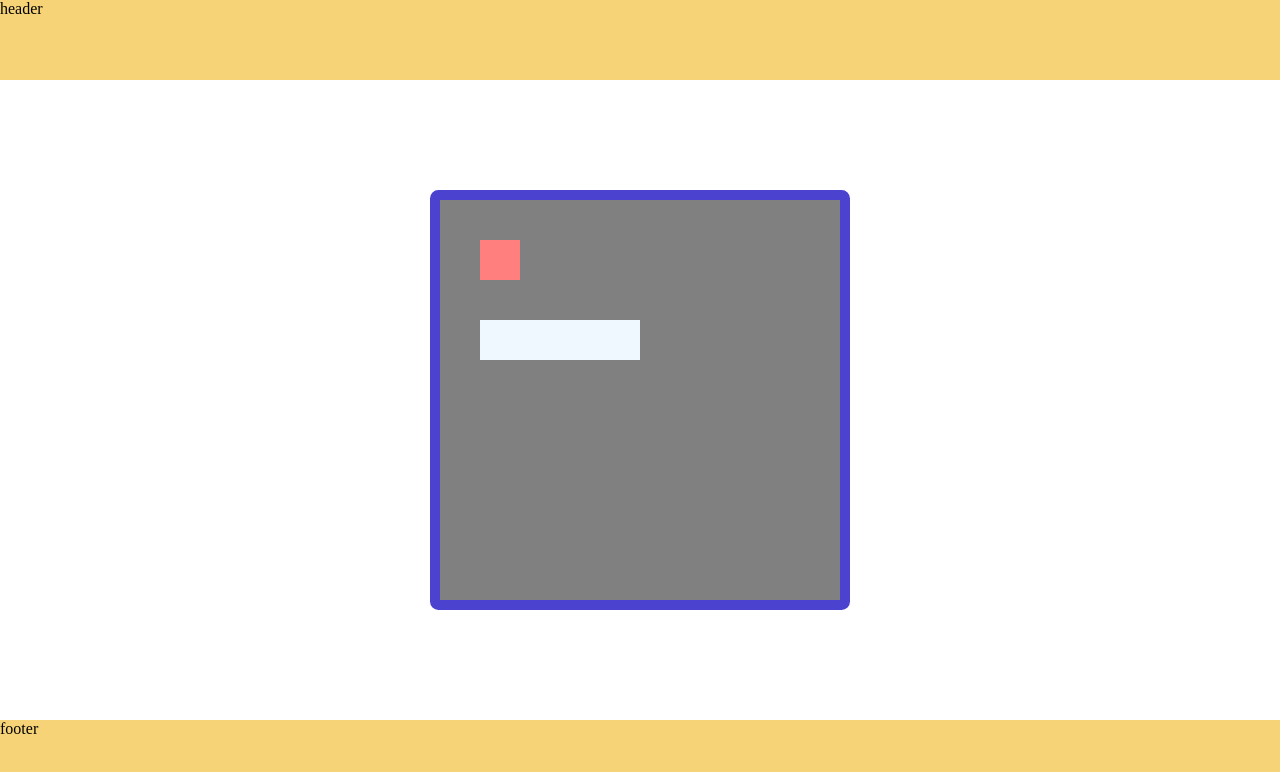
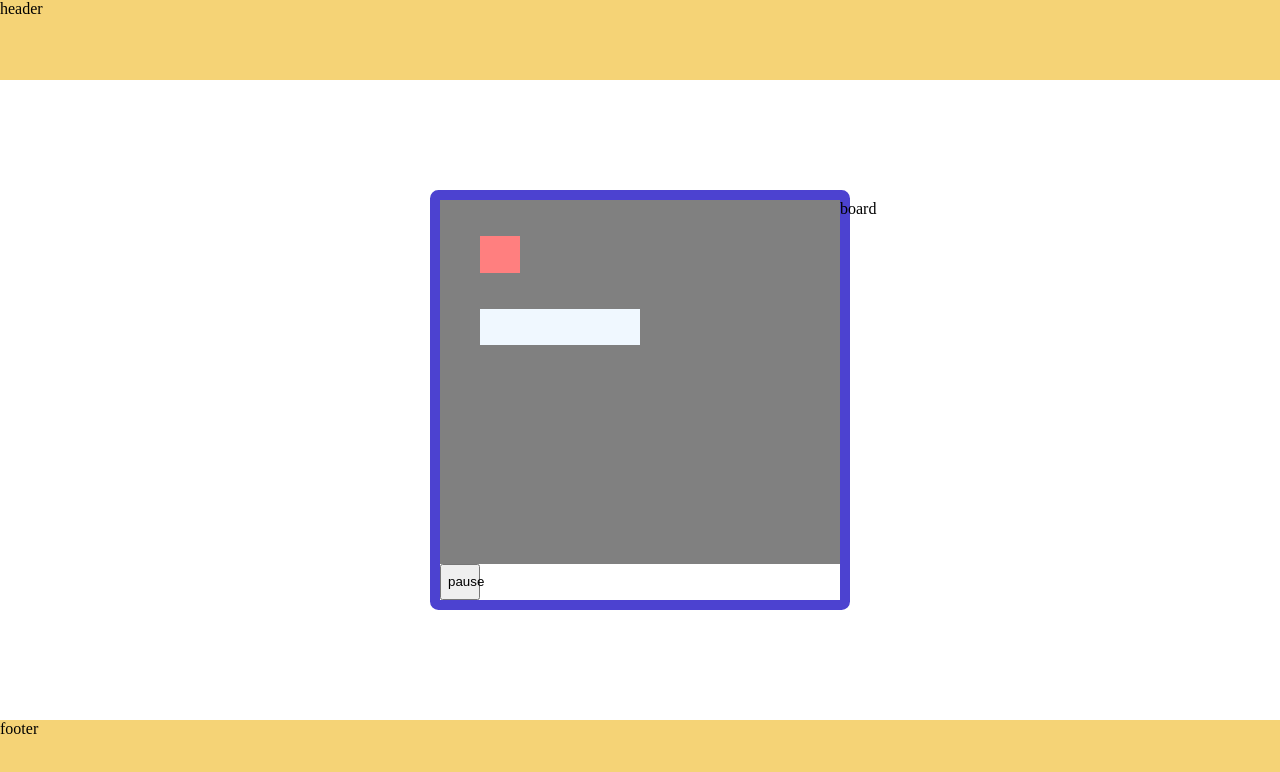
Before and after one commit to 2471186676/Snake, a React (Create React App) app: page / in a window 1280 px wide. Both pictures are taken after a click on the button "click ME". Shown: the top 772 px of the page. Built offline with nearby package versions, Linux system fonts and the light colour scheme.

Commit message:
add reset board button

```diff
--- a/src/App.js
+++ b/src/App.js
@@ -4,7 +4,7 @@ import { useBoard } from "./board";
 
 function App({ size }) {
 	const board = useBoard(size);
-
+	const uiClassName = ["manu", "board", "pause", "result", "leader"];
 
 	let inlineStyle = {
 		gridTemplateColumns: "repeat(" + size + ", minmax(1px, 1fr))",
@@ -21,9 +21,9 @@ function App({ size }) {
 					<div className="board" style={inlineStyle}>
 						<GameBoard board={board} change={board.change} />
 					</div>
+					<div className="pause"></div>
 					<div className="result">result</div>
-					<div className="deathScreen"></div>
-					<div className="leaderBoard">board</div>
+					<div className="leader">board</div>
 				</div>
 			</div>
 			<div className="footer">footer</div>
@@ -52,6 +52,8 @@ function GameBoard({ board, change }) {
 				}
 				return <div className="E" key={index} id={index}></div>;
 			})}
+			{/* <button onClick={board.reset}>reset</button> */}
+			<button onClick={board.startStop}>pause</button>
 		</>
 	);
 }
--- a/src/board.js
+++ b/src/board.js
@@ -20,15 +20,19 @@ function useBoard(size) {
 			let input = e.key.toLocaleLowerCase();
 			let accept = acceptedKey.find((i) => i == input);
 
-			accept != undefined ? accept = accept: accept = key;
-			loop === true ? setKey(accept) : setKey("");
+			loop == true ? (accept = accept) : (accept = "");
+			accept != undefined ? (accept = accept) : (accept = key);
+
+			setKey(accept);
 		};
-
-		// read input
 		document.addEventListener("keydown", listenerFunction);
 
 		let gameLoop = setInterval(() => {
+			if (loop == true) {
 				update(key);
+			}else{
+				// appear game end screen
+			}
 		}, 100);
 
 		return () => {
@@ -38,7 +42,7 @@ function useBoard(size) {
 	}, [loop, key]);
 
 	const update = (key) => {
-		snake.move(key, fruit);
+		if (snake.move(key, fruit)) {
 			let newBoard = board;
 			// remove snake
 			fillArray(newBoard, "");
@@ -52,13 +56,24 @@ function useBoard(size) {
 			newBoard[newFruit[0]][newFruit[1]] = "F";
 
 			setBoard([...newBoard]);
+		}else{
+			setLoop(false);
+		}
 	};
 
 	const startStop = () => {
 		loop === true ? setLoop(false) : setLoop(true);
 	};
 
-	return { board, setBoard, update, startStop };
+	const reset = () => {
+		snake.reset();
+		setBoard(createArray(size, size));
+		fruit.reset();
+		setKey("");
+		setLoop(false);
+	};
+
+	return { board, setBoard, update, reset, startStop };
 }
 
 function useSnake(bordSize) {
@@ -78,15 +93,17 @@ function useSnake(bordSize) {
 	};
 
 	const move = (key, fruit) => {
+		let possible = true;
 		let newSnake = snake;
 		let max = newSnake.length - 1;
 		key = key.toLowerCase();
-
 		let newHead;
 
 		const checkMove = (x, y) => {
+			let possible = true;
+
+			// check if snake eat fruit
 			if (fruit[0] == x && fruit[1] == y) {
-				//grow snake
 				body.push(fruit);
 			} else if (possibleMove(x, y, bordSize)) {
 				for (let i = 0; i < newSnake.length; i++) {
@@ -96,25 +113,28 @@ function useSnake(bordSize) {
 						newSnake[i] = newHead;
 					}
 				}
+			} else {
+				possible = false;
 			}
+			return possible;
 		};
 
 		switch (key) {
 			case "w":
 				newHead = [newSnake[max][0] - 1, newSnake[max][1]];
-				checkMove(newHead[0], newHead[1]);
+				possible = checkMove(newHead[0], newHead[1]);
 				break;
 			case "a":
 				newHead = [newSnake[max][0], newSnake[max][1] - 1];
-				checkMove(newHead[0], newHead[1]);
+				possible = checkMove(newHead[0], newHead[1]);
 				break;
 			case "s":
 				newHead = [newSnake[max][0] + 1, newSnake[max][1]];
-				checkMove(newHead[0], newHead[1]);
+				possible = checkMove(newHead[0], newHead[1]);
 				break;
 			case "d":
 				newHead = [newSnake[max][0], newSnake[max][1] + 1];
-				checkMove(newHead[0], newHead[1]);
+				possible = checkMove(newHead[0], newHead[1]);
 				break;
 			case "escape":
 				break;
@@ -124,6 +144,7 @@ function useSnake(bordSize) {
 		}
 
 		setSnake(newSnake);
+		return possible;
 	};
 
 	const possibleMove = (x, y) => {
@@ -143,11 +164,16 @@ function useSnake(bordSize) {
 		return possibleMove;
 	};
 
-	return { snake, add, move };
+	const reset = () => {
+		setSnake(body);
+	};
+
+	return { snake, add, move, reset };
 }
 
 function useFruit() {
-	const [fruit, setFruit] = useState([1, 1]);
+	const defaultLoc = [1, 1];
+	const [fruit, setFruit] = useState(defaultLoc);
 
 	const create = (board, growSnake) => {
 		if (board[fruit[0]][fruit[1]] == "S") {
@@ -161,7 +187,11 @@ function useFruit() {
 		}
 	};
 
-	return { fruit, create };
+	const reset = () => {
+		setFruit(defaultLoc);
+	};
+
+	return { fruit, create, reset };
 }
 
 function random(max) {
--- a/src/index.css
+++ b/src/index.css
@@ -1,6 +1,7 @@
 :root{
     --ui-color: rgb(245, 211, 118);
     --contrast-color: rgb(76, 66, 208);
+    --animation-duration: 1.5s;
 }
 
 body{
```
Lines whose indentation alone changed are shown as unchanged.
